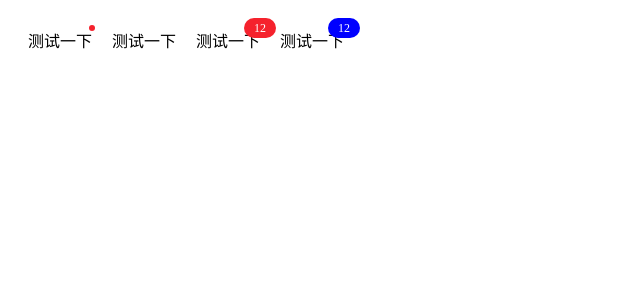
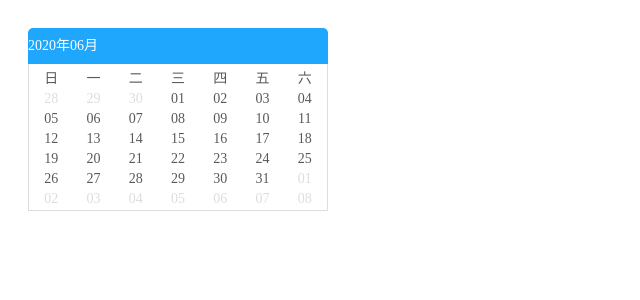
Before and after one commit to Willworkgogogo/vui, a React app: page / in a window 1280 px wide. Shown: the top 300 px of the page, without its empty margins (0-640 px from the left). Built offline with nearby package versions, Linux system fonts and the light colour scheme.

Commit message:
🤔 update

```diff
--- a/src/index.tsx
+++ b/src/index.tsx
@@ -2,22 +2,11 @@ import * as React from 'react';
 import * as ReactDOM from 'react-dom';
 import { ThemeProvider } from 'styled-components';
 import { themeConfig } from './theme';
-import Badge from './components/Badge';
+import Calendar from './components/Calendar';
 
 const H = () => (
   <ThemeProvider theme={themeConfig}>
-    <Badge dot style={{ marginRight: 20 }}>
-      测试一下
-    </Badge>
-    <Badge count={0} style={{ marginRight: 20 }}>
-      测试一下
-    </Badge>
-    <Badge count={12} style={{ marginRight: 20 }}>
-      测试一下
-    </Badge>
-    <Badge count={12} color="blue">
-      测试一下
-    </Badge>
+    <Calendar />
   </ThemeProvider>
 );
 
```
